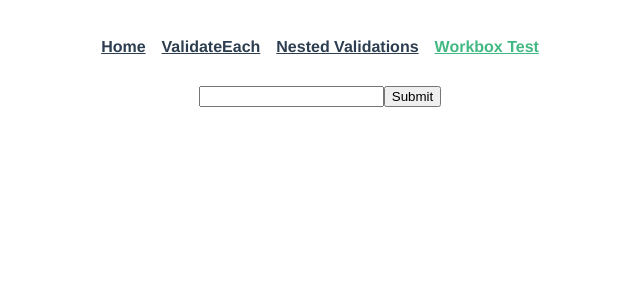
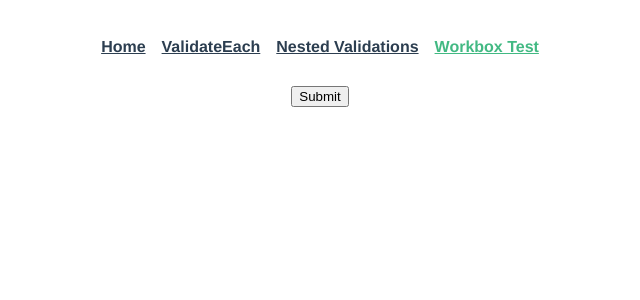
Before and after one commit to malcomio/vue-learning, a Vue app: page /sw/workbox-test in a window 1280 px wide. Shown: the top 300 px of the page, without its empty margins (320-960 px from the left). Built offline with nearby package versions, Linux system fonts and the light colour scheme.

Commit message:
capture post in background sync

```diff
--- a/src/service-worker.js
+++ b/src/service-worker.js
@@ -16,7 +16,7 @@ registerRoute(
 );
 
 // Sync POSTs when we get network back.
-const bgSyncPlugin = new workbox.backgroundSync.Plugin('ehc-offline-queue', { // eslint-disable-line
+const bgSyncPlugin = new Plugin('ehc-offline-queue', { // eslint-disable-line
     maxRetentionTime: 24 * 60 // Retry for max of 24 Hours (specified in minutes)
 });
 
--- a/src/views/sw/WorkboxTest.vue
+++ b/src/views/sw/WorkboxTest.vue
@@ -1,13 +1,19 @@
 <template>
-  <form action="/api/form1" method="post">
-    <input name="name" />
-
-    <button type="submit">Submit</button>
-  </form>
+  <button @click="submit">Submit</button>
 </template>
 
 <script>
-  export default {
-      name: 'WorkboxTest'
-  }
+    export default {
+        name: 'WorkboxTest',
+        methods: {
+            submit() {
+                alert('hello');
+                fetch('https://example.com/api/test', {
+                    method: 'POST',
+                    body: 'hello from post'
+                })
+            }
+        }
+
+    }
 </script>
```
